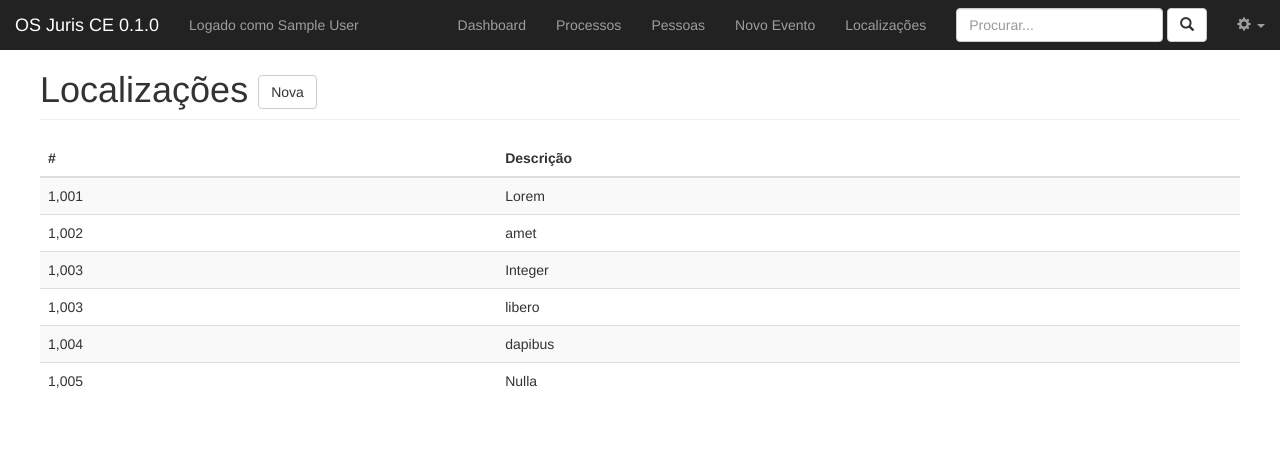
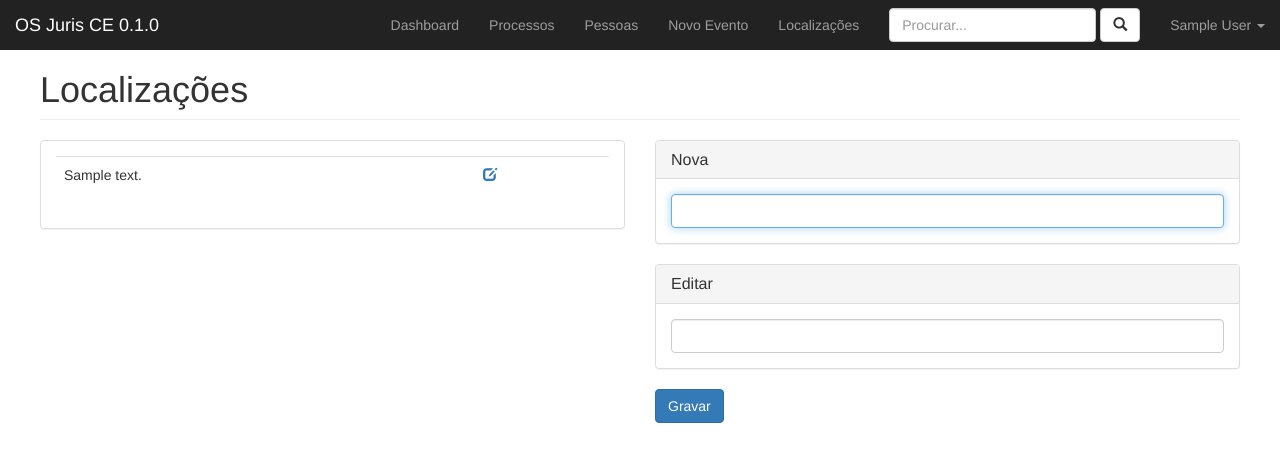
Before and after one commit to dc-ricardo/osjuris, a CodeIgniter app: page /apps/index.php/localizacoes/index in a window 1280 px wide. Shown: the top 462 px of the page. Run offline with CodeIgniter, Linux system fonts and the light colour scheme; the visitor is signed in with stand-in values (Sample User, id 1); tables that the repository leaves empty or names only in its code hold one stand-in row (values such as "Sample post"); some libraries are stand-ins or nearby versions.

Commit message:
Adicionado recurso de edição de Localizações

```diff
--- a/application/controllers/Localizacoes.php
+++ b/application/controllers/Localizacoes.php
@@ -4,14 +4,35 @@ defined('BASEPATH') OR exit('No direct script access allowed');
 class Localizacoes extends MY_Controller {
 
 public function index()	{
+	$this->load->model('mlocalizacoes');
+	$data['localizacoes'] = $this->mlocalizacoes->seleciona();
+
 	$this->load->view('includes/vheader');
-	$this->load->view('vlocalizacoes');
+	$this->load->view('vlocalizacoes', $data);
 	$this->load->view('includes/vfooter');
 }
 
-public function novo()	{
+public function grava($id) {
+	$this->load->model('mlocalizacoes');
+	if (!isset($id)) {
+		$data =	array('descricao' => $this->input->post('nlocalizacao'));
+		$this->mlocalizacoes->insere($data);
+	}
+	else {
+		$descricao = $this->input->post('elocalizacao');
+		$this->mlocalizacoes->atualiza($id , $descricao);
+	}
+
+  redirect('/localizacoes');
+}
+
+public function edita($id) {
+	$this->load->model('mlocalizacoes');
+	$data['localizacoes'] = $this->mlocalizacoes->seleciona();
+	$data['editar'] = $this->mlocalizacoes->consulta($id);
+
 	$this->load->view('includes/vheader');
-	$this->load->view('vlocalizacoes_novo');
+	$this->load->view('vlocalizacoes', $data);
 	$this->load->view('includes/vfooter');
 }
 
--- a/application/views/includes/vheader.php
+++ b/application/views/includes/vheader.php
@@ -39,7 +39,6 @@
           <span class="icon-bar"></span>
         </button>
         <a class="navbar-brand" href="<?=base_url()?>">OS Juris CE <?=OSJ_VERSAO?></a>
-        <p class="navbar-text">Logado como <?=$this->session->userdata['logged_in']['nome'];?></p>
       </div>
 
       <div id="navbar" class="navbar-collapse collapse">
@@ -47,7 +46,7 @@
         <ul class="nav navbar-nav navbar-right">
           <li class="dropdown">
             <a href="#" class="dropdown-toggle" data-toggle="dropdown" role="button" aria-haspopup="true" aria-expanded="false">
-              <span class="glyphicon glyphicon-cog" aria-hidden="true"></span>
+              <?=$this->session->userdata['logged_in']['nome'];?>
               <span class="caret"></span>
             </a>
             <ul class="dropdown-menu">
--- a/application/views/vlocalizacoes.php
+++ b/application/views/vlocalizacoes.php
@@ -1,44 +1,82 @@
 <div class="container-fluid">
   <div class="row">
     <div class="col-sm-9 col-sm-offset-0 col-md-12 col-md-offset-0 main">
-      <h1 class="page-header">Localizações <a class="btn btn-default" href="<?=base_url()?>localizacoes/novo">Nova</a></h1>
 
-      <!-- <h2 class="sub-header">Últimos eventos</h2> -->
-      <div class="table-responsive">
-        <table class="table table-striped">
-          <thead>
-            <tr>
-              <th>#</th>
-              <th>Descrição</th>
-            </tr>
-          </thead>
-          <tbody>
-            <tr>
-              <td>1,001</td>
-              <td>Lorem</td>
-            </tr>
-            <tr>
-              <td>1,002</td>
-              <td>amet</td>
-            </tr>
-            <tr>
-              <td>1,003</td>
-              <td>Integer</td>
-            </tr>
-            <tr>
-              <td>1,003</td>
-              <td>libero</td>
-            </tr>
-            <tr>
-              <td>1,004</td>
-              <td>dapibus</td>
-            </tr>
-            <tr>
-              <td>1,005</td>
-              <td>Nulla</td>
-            </tr>
-          </tbody>
-        </table>
+      <h1 class="page-header">Localizações</h1>
+
+      <?php
+        if (isset($editar)) {
+          $vdc['descricao'] = $editar[0]->descricao;
+          $focoins = '';
+          $focoedt = 'autofocus';
+          $id = $editar[0]->id_localizacoes;
+        }
+        else {
+          $vdc['descricao'] = '';
+          $focoins = 'autofocus';
+          $focoedt = '';
+          $id = '';
+        }
+      ?>
+
+      <div class="row">
+
+        <div class="col-md-6">
+
+          <div class="panel panel-default">
+            <div class="panel-body">
+
+              <div class="table-responsive">
+                <table class="table table-hover">
+                  <?php foreach($localizacoes as $localizacao): ?>
+                    <tr>
+                      <td><?= $localizacao->descricao;?></td>
+                      <td>
+                        <a class="glyphicon glyphicon-edit" aria-hidden="true"
+                          href="<?=base_url('localizacoes/edita/'.$localizacao->id_localizacoes)?>"></a>
+                      </td>
+                    </tr>
+                  <?php endforeach; ?>
+                </table>
+              </div>
+
+            </div>
+          </div>
+        </div>
+
+        <div class="col-md-6">
+
+          <form class="form-group" action="<?=base_url('localizacoes/grava/'.$id);?>" method="post">
+
+            <div class="panel panel-default">
+
+              <div class="panel-heading">
+                <h3 class="panel-title">Nova</h3>
+              </div>
+
+              <div class="panel-body">
+                <input type="text" class="form-control" id="nlocalizacao" name="nlocalizacao" <?=$focoins;?>>
+              </div>
+            </div>
+
+            <div class="panel panel-default">
+
+              <div class="panel-heading">
+                <h3 class="panel-title">Editar</h3>
+              </div>
+
+              <div class="panel-body">
+                <input type="text" class="form-control" id="elocalizacao"
+                  name="elocalizacao" value="<?=$vdc['descricao'];?>" <?=$focoedt;?>>
+              </div>
+            </div>
+
+            <button type="submit" class="btn btn-primary" name="submit">Gravar</button>
+
+          </form>
+
+        </div>
+
       </div>
     </div>
   </div>
--- a/application/views/vpessoas_edita.php
+++ b/application/views/vpessoas_edita.php
@@ -64,7 +64,7 @@
 
         <div class="form-group">
           <label for="nome_razao">Nome/Razão Social</label>
-          <input type="text" class="form-control" id="nome_razao" name="nome_razao" value="<?=$vdc['nome_razao'];?>">
+          <input type="text" class="form-control" id="nome_razao" name="nome_razao" value="<?=$vdc['nome_razao'];?>" autofocus>
         </div>
 
         <div class="row">
--- a/application/views/vpessoas_novo.php
+++ b/application/views/vpessoas_novo.php
@@ -50,7 +50,7 @@
 
         <div class="form-group">
           <label for="nome_razao">Nome/Razão Social</label>
-          <input type="text" class="form-control" id="nome_razao" name="nome_razao" value="<?=$vdc['nome_razao'];?>">
+          <input type="text" class="form-control" id="nome_razao" name="nome_razao" value="<?=$vdc['nome_razao'];?>" autofocus>
         </div>
 
         <div class="row">
```
Also changed, not shown: application/models/Mlocalizacoes.php (added, +34 -0 lines).
